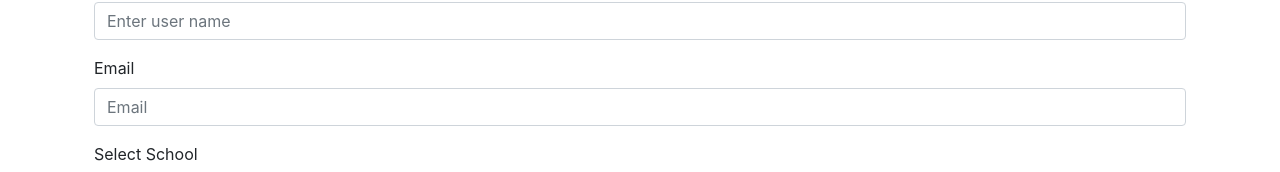
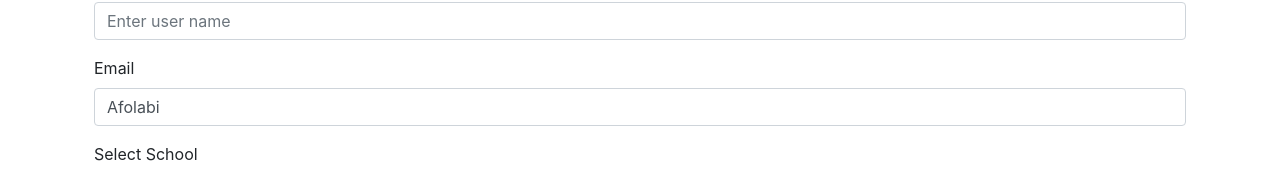
Before and after one commit to afolabiopakunle/angular-template-test, an Angular app: page / in a window 1280 px wide. Shown: the part 108-280 px from the top of the page. Built offline with nearby package versions, Linux system fonts and the light colour scheme.

Commit message:
default tested again

```diff
--- a/src/app/app.component.html
+++ b/src/app/app.component.html
@@ -21,7 +21,7 @@
       name="email"
       required
       email
-      ngModel
+      [ngModel]='"Afolabi"'
       #email="ngModel"
       class="form-control"
       id="exampleEmail"
```
